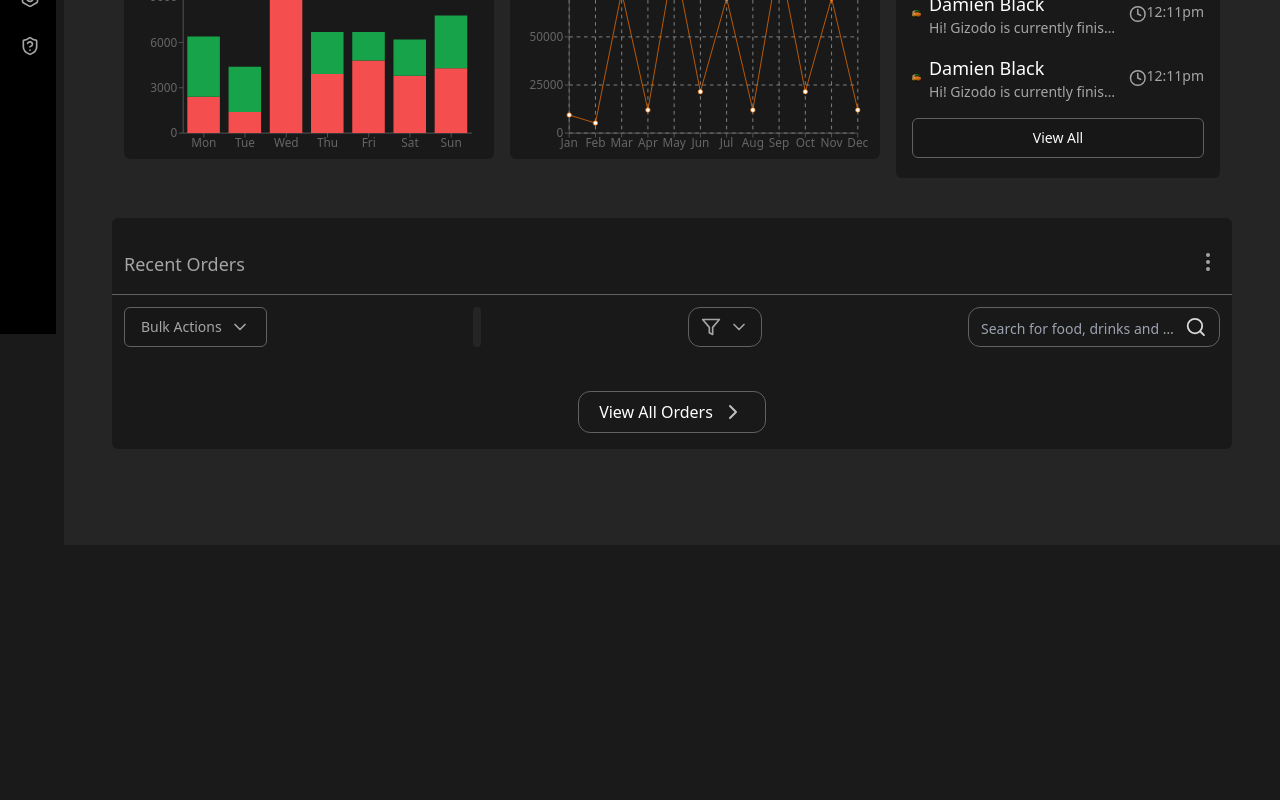
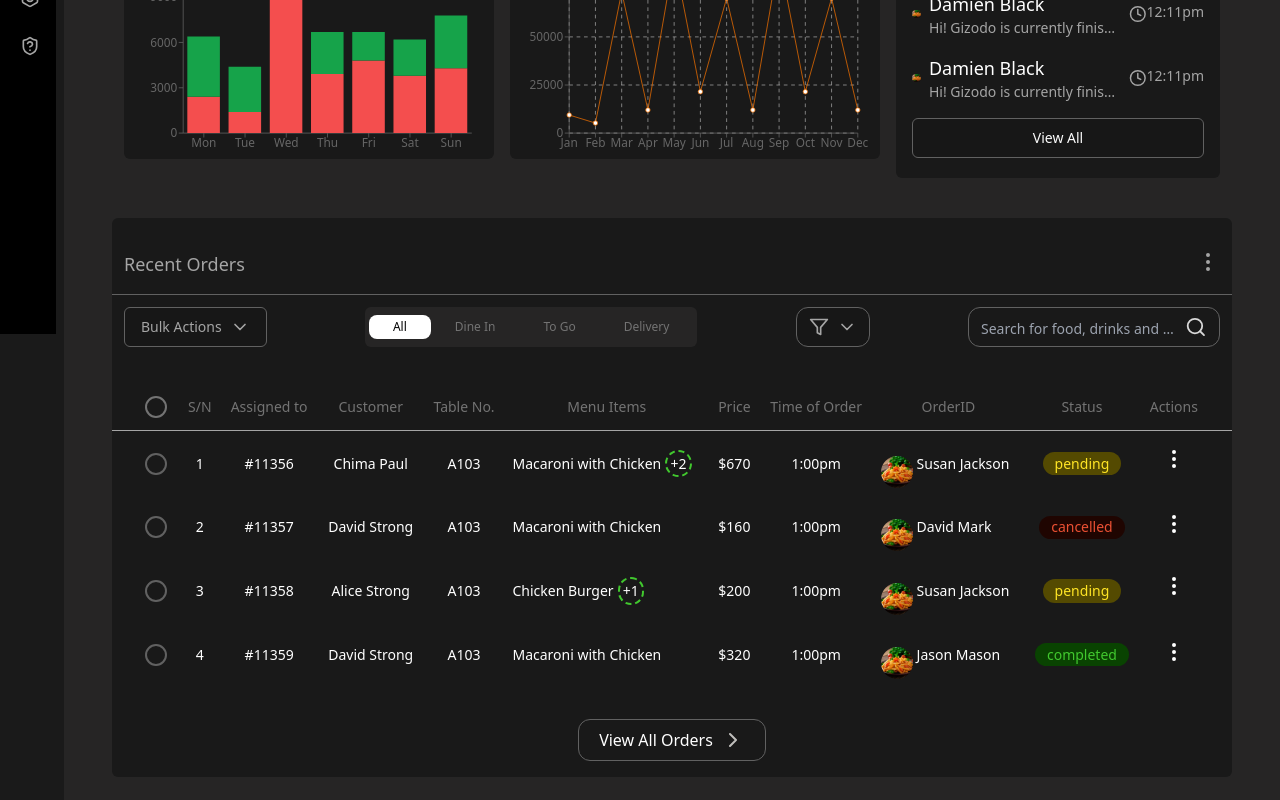
Before and after one commit to preciousaffiah/admin-dashboard-template, a Next.js app: page /admin/dashboard in a window 1280 px wide. Shown: the part 530-1330 px from the top of the page. Before the commit the page ends 1075 px from the top, so only its background shows below. Built offline with nearby package versions, Linux system fonts and the light colour scheme.

Commit message:
added data to recent orders

```diff
--- a/pages/admin/dashboard.tsx
+++ b/pages/admin/dashboard.tsx
@@ -456,6 +456,24 @@ const invoiceData = [
     Status: "pending",
   },
 ];
+const tableHeaders = [
+  "S/N",
+  "Assigned to",
+  "Customer",
+  "Table No.",
+  "Menu Items",
+  "Price",
+  "Time of Order",
+  "OrderID",
+  "Status",
+  "Actions",
+];
+const tabHeaders = {
+  all: "all",
+  dine: "dine in",
+  togo: "to go",
+  delivery: "delivery",
+};
 
 const Dashboard: FC = () => {
   let title = "Dashboard";
@@ -1063,7 +1081,15 @@ const Dashboard: FC = () => {
                           </div>
                         </div>
 
-                        <AdminOrdersTable className="h-80 overflow-scroll">
+                        <AdminOrdersTable
+                          //  view={view}
+                           tableHeaders={tableHeaders}
+                           tabHeaders={tabHeaders}
+                           invoiceData={invoiceData}
+                          //  setIsOpen={setIsOpen}
+                          //  setSelectedInvoice={setSelectedInvoice}
+                          //  selectedInvoice={selectedInvoice}
+                        className="h-80 overflow-scroll">
                           <TableBody className="h-80">
                             {invoiceData.slice(0, 10).map((invoice, index) => (
                               <TableRow
```
